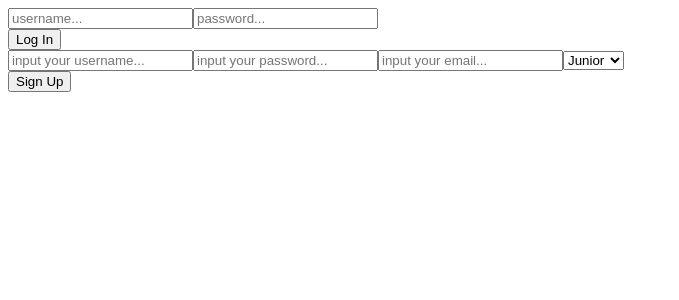
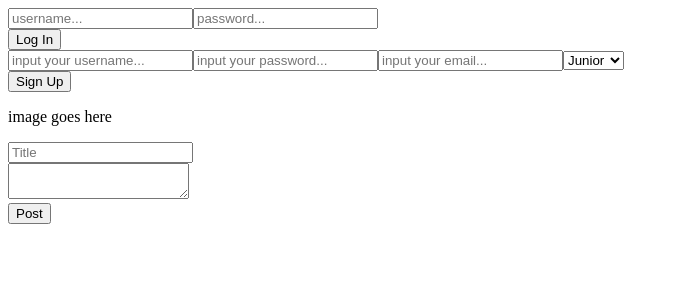
Before and after one commit to andyp111/web-dsh, a React app: page / in a window 1280 px wide. Shown: the top 300 px of the page, without its empty margins (0-679 px from the left). Built offline with nearby package versions, Linux system fonts and the light colour scheme; the HTML template or start-up script is replaced by a standard one.

Commit message:
skel for posting

```diff
--- a/client/src/components/App.tsx
+++ b/client/src/components/App.tsx
@@ -2,6 +2,7 @@ import * as React from 'react';
 import { FC, useState, ChangeEvent } from 'react';
 import { LogIn } from '../components/Authenticate/LogIn';
 import { SignUp } from '../components/Authenticate/SignUp';
+import { Post } from './Post/Post';
 
 
 export const App: FC = () => {
@@ -9,6 +10,7 @@ export const App: FC = () => {
         <div>
             <LogIn />
             <SignUp />
+            <Post username="hello"/>
         </div>
     )
 }
--- /dev/null
+++ b/client/src/components/Post/Interfaces.ts
@@ -0,0 +1,7 @@
+export interface IPost {
+    title: string,
+    body: string,
+    username: string,
+    photos: Array<Object>,
+
+}
--- /dev/null
+++ b/client/src/components/Post/Post.tsx
@@ -0,0 +1,55 @@
+import * as React from 'react';
+import { FC, useState, ChangeEvent, MouseEvent } from 'react';
+import axios from 'axios';
+import { IPost } from './Interfaces';
+
+
+interface Props {
+    username: string
+}
+
+export const Post = (username: Props) => {
+    const [title, setTitle] = useState<string>('');
+    const [body, setBody] = useState<string>('');
+    const handle = username;
+    //create an image slider depending on image amount
+
+    const handleChange = (event: ChangeEvent<HTMLInputElement>): void => {
+        if (event.target.name === "title") setTitle(event.target.value);
+    }
+
+    const bodyChange = (event: ChangeEvent<HTMLTextAreaElement>): void => {
+        if (event.target.name === "body") setBody(event.target.value);
+    }
+
+    const onPostClick = (event: MouseEvent): void => {
+        alert('posted')
+    }
+
+    return (
+        <div className="post-container">
+            <div className="post images">
+                <p>image goes here</p>
+            </div>
+            <div className="post-title">
+                <input
+                    type="text"
+                    placeholder="Title"
+                    name="title"
+                    onChange={handleChange}
+                    value={title}
+                />
+            </div>
+            <div className="post-body">
+                <textarea
+                    value={body}
+                    name="body"
+                    onChange={bodyChange}
+                />
+            </div>
+            <div className="post-button">
+                <button onClick={onPostClick}>Post</button>
+            </div>
+        </div>
+    )
+}
```
Also changed, not shown: 1 other file (tests, documents, lock files or other folders).
